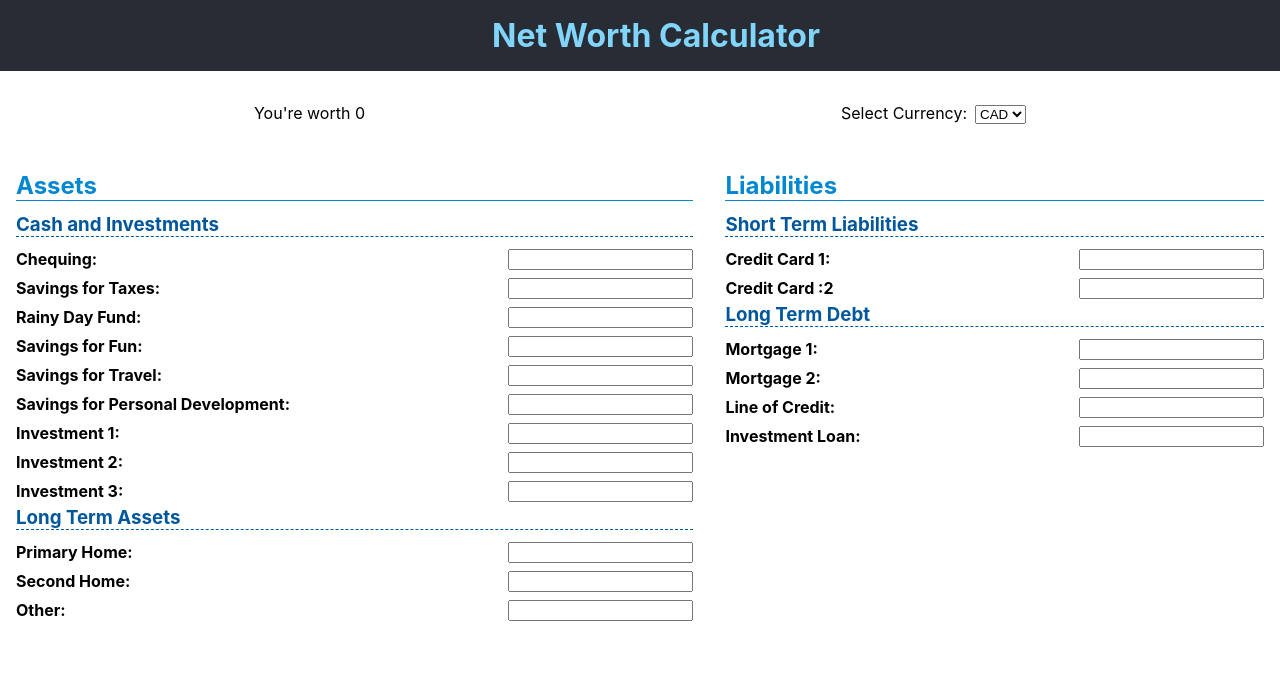
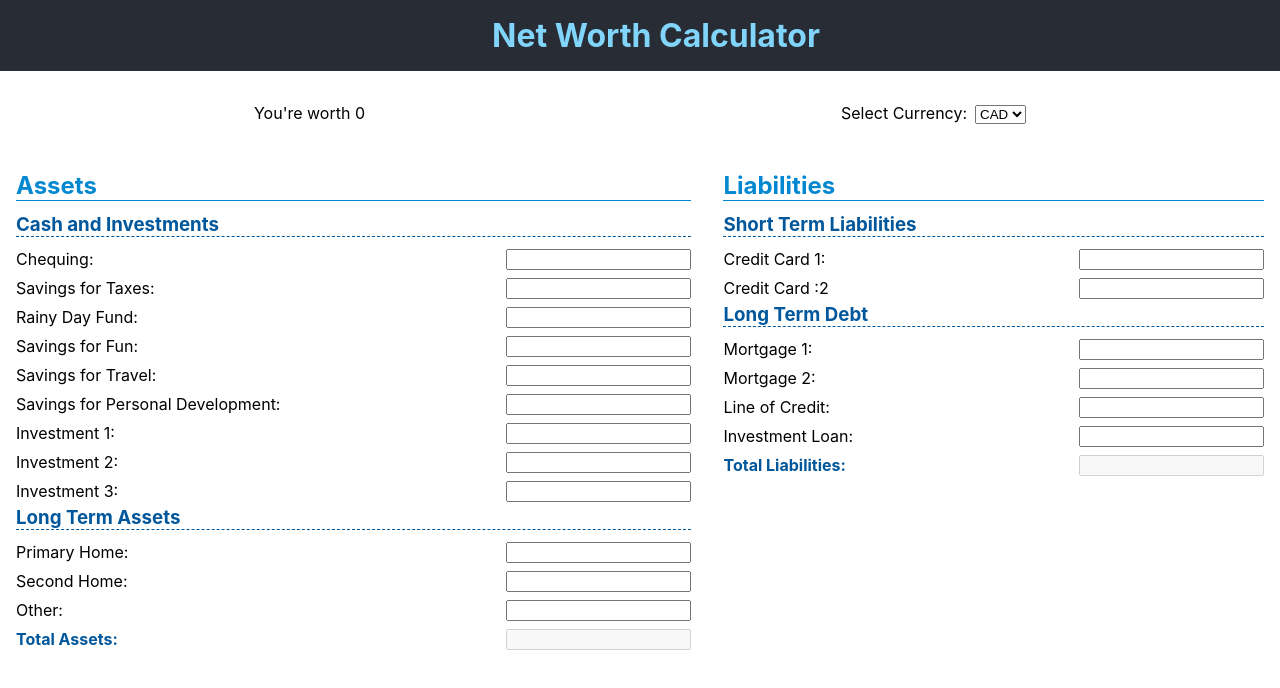
Before and after one commit to nettapper/net-worth-calculator, a React (Create React App) app: page / in a window 1280 px wide. Shown: the top 688 px of the page. Built offline with nearby package versions, Linux system fonts and the light colour scheme.

Commit message:
added asset & liability totals

```diff
--- a/src/components/calculator/index.jsx
+++ b/src/components/calculator/index.jsx
@@ -112,6 +112,10 @@ function Assets() {
           <label>Other:</label>
           <input name="other" type="number" />
         </div>
+        <div className="calculator__formelement calculator__formelement--total">
+          <label>Total Assets:</label>
+          <input name="total-assets" type="number" disabled />
+        </div>
       </form>
     </div>
   );
@@ -148,6 +152,10 @@ function Liabilities() {
           <label>Investment Loan:</label>
           <input name="investment-loan" type="number" />
         </div>
+        <div className="calculator__formelement calculator__formelement--total">
+          <label>Total Liabilities:</label>
+          <input name="total-liabilities" type="number" disabled />
+        </div>
       </form>
     </div>
   );
--- a/src/components/calculator/styles.css
+++ b/src/components/calculator/styles.css
@@ -57,5 +57,9 @@
   justify-content: space-between;
   flex-wrap: wrap;
   padding: 0.25rem 0rem;
+}
+
+.calculator__formelement--total {
   font-weight: bold;
+  color: #01579b;
 }
```
